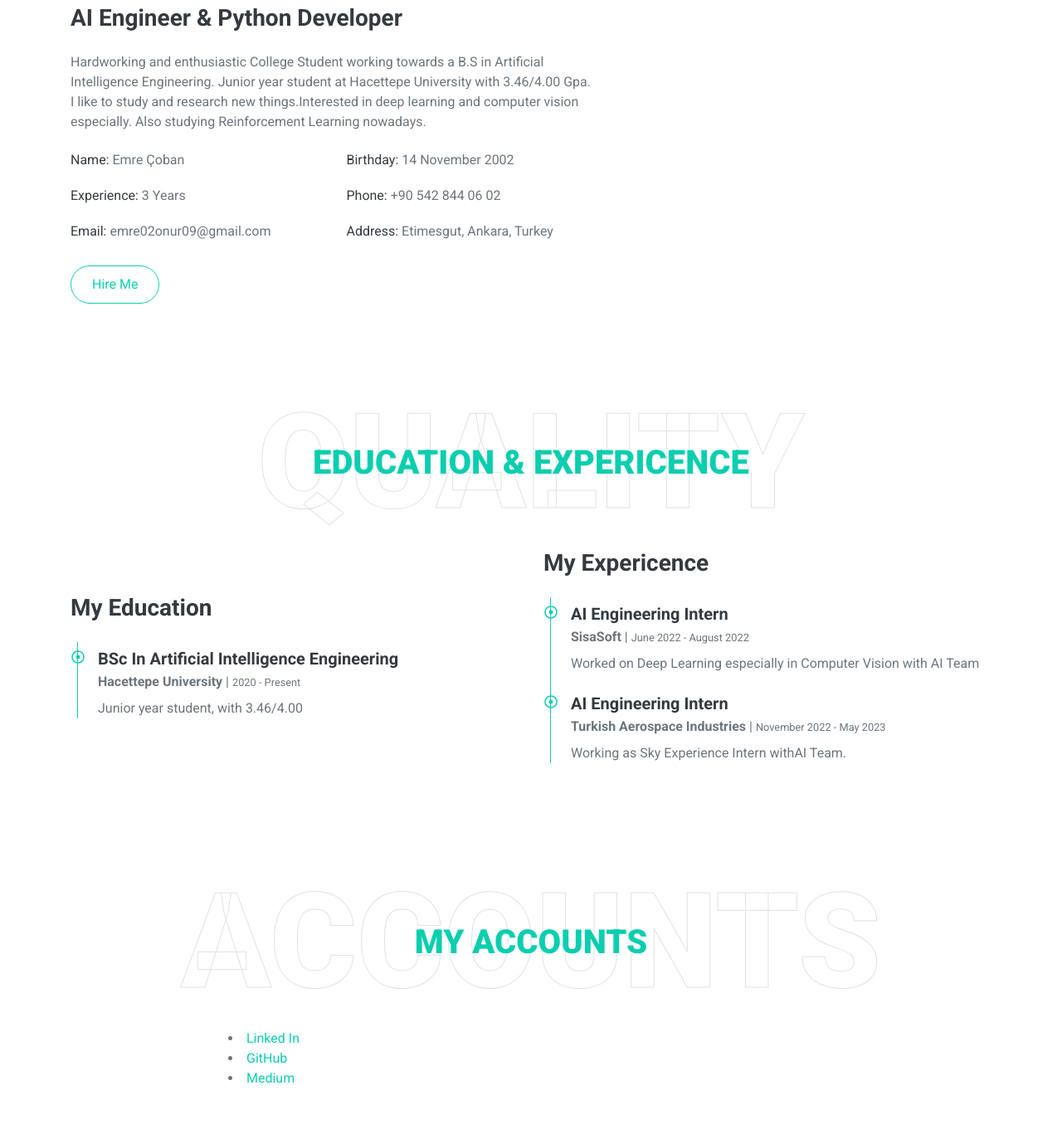
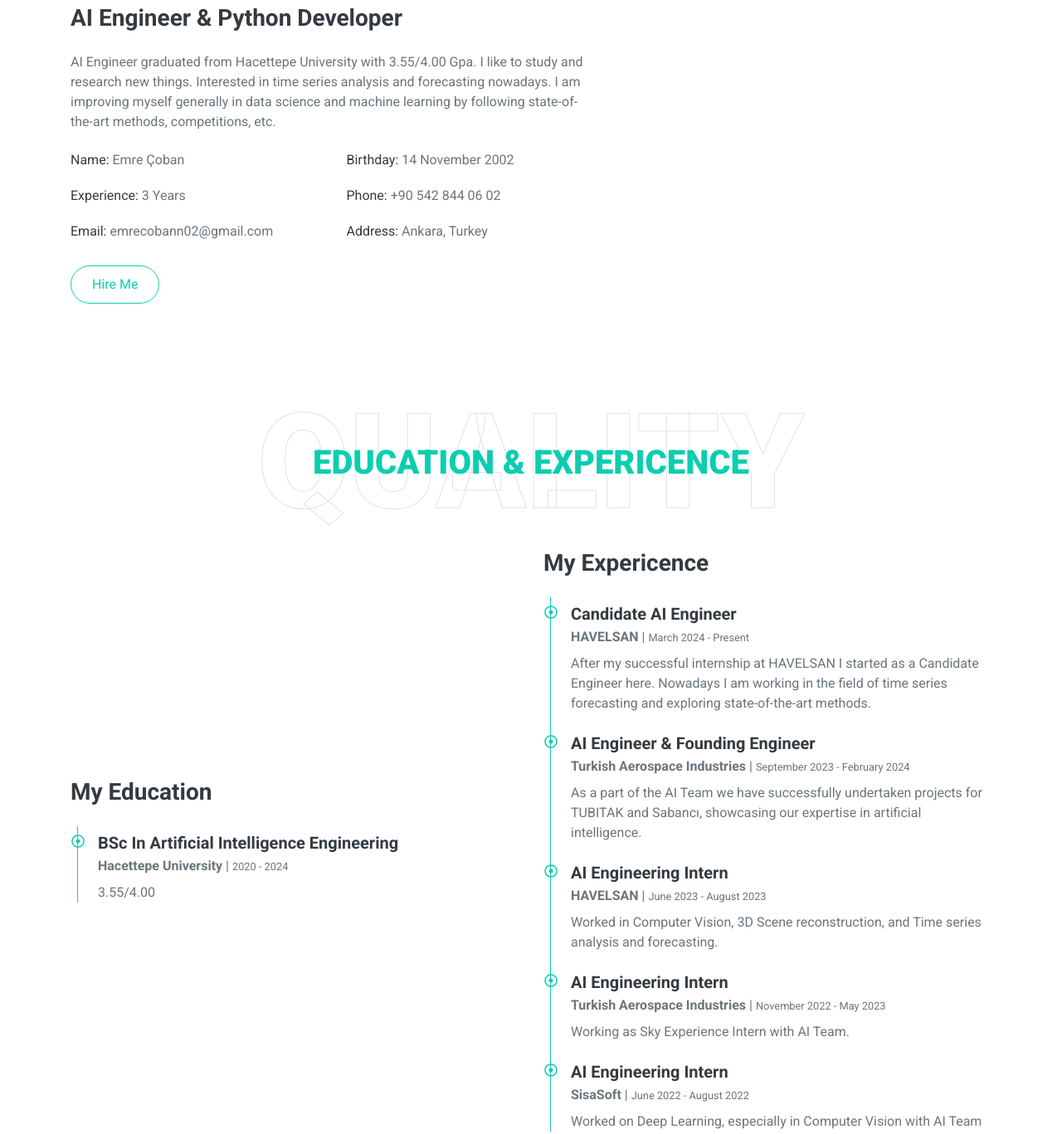
Before and after one commit to emrecobann/emrecobann.github.io, a plain HTML site: page index.html in a window 1280 px wide. Shown: the part 1091-2458 px from the top of the page at 83% size. Drawn offline with nearby package versions, Linux system fonts and the light colour scheme.

Commit message:
Update index.html

```diff
--- a/index.html
+++ b/index.html
@@ -84,19 +84,15 @@
 
                 <div class="col-lg-7">
                     <h3 class="mb-4">AI Engineer & Python Developer</h3>
-                    <p>Hardworking and enthusiastic College Student working
-towards a B.S in Artificial Intelligence Engineering. Junior
-year student at Hacettepe University with 3.46/4.00 Gpa. I
-like to study and research new things.Interested in deep
-learning and computer vision especially. Also studying
-Reinforcement Learning nowadays.</p>
+                    <p> AI Engineer graduated from Hacettepe University with 3.55/4.00 Gpa.
+                        I like to study and research new things. Interested in time series analysis and forecasting nowadays. I am improving myself generally in data science and machine learning by following state-of-the-art methods, competitions, etc.</p>
                     <div class="row mb-3">
                         <div class="col-sm-6 py-2"><h6>Name: <span class="text-secondary">Emre Çoban</span></h6></div>
                         <div class="col-sm-6 py-2"><h6>Birthday: <span class="text-secondary">14 November 2002</span></h6></div>
                         <div class="col-sm-6 py-2"><h6>Experience: <span class="text-secondary">3 Years</span></h6></div>
                         <div class="col-sm-6 py-2"><h6>Phone: <span class="text-secondary">+90 542 844 06 02 </span></h6></div>
-                        <div class="col-sm-6 py-2"><h6>Email: <span class="text-secondary">emre02onur09@gmail.com</span></h6></div>
-                        <div class="col-sm-6 py-2"><h6>Address: <span class="text-secondary">Etimesgut, Ankara, Turkey</span></h6></div>
+                        <div class="col-sm-6 py-2"><h6>Email: <span class="text-secondary">emrecobann02@gmail.com</span></h6></div>
+                        <div class="col-sm-6 py-2"><h6>Address: <span class="text-secondary"> Ankara, Turkey</span></h6></div>
                     </div>
                     <a href="https://www.linkedin.com/in/emre-çoban-73b3851ba/" target="_blank" class="btn btn-outline-primary mr-4">Hire Me</a>
 
@@ -121,8 +117,8 @@ Reinforcement Learning nowadays.</p>
                         <div class="position-relative mb-4">
                             <i class="far fa-dot-circle text-primary position-absolute" style="top: 2px; left: -32px;"></i>
                             <h5 class="font-weight-bold mb-1">BSc In Artificial Intelligence Engineering</h5>
-                            <p class="mb-2"><strong>Hacettepe University</strong> | <small>2020 - Present</small></p>
-                            <p>Junior year student, with 3.46/4.00</p>
+                            <p class="mb-2"><strong>Hacettepe University</strong> | <small>2020 - 2024</small></p>
+                            <p>3.55/4.00</p>
                         </div>
 
 
@@ -131,18 +127,41 @@ Reinforcement Learning nowadays.</p>
                 <div class="col-lg-6">
                     <h3 class="mb-4">My Expericence</h3>
                     <div class="border-left border-primary pt-2 pl-4 ml-2">
+
+                        <div class="position-relative mb-4">
+                            <i class="far fa-dot-circle text-primary position-absolute" style="top: 2px; left: -32px;"></i>
+                            <h5 class="font-weight-bold mb-1">Candidate AI Engineer</h5>
+                            <p class="mb-2"><strong>HAVELSAN</strong> | <small>March 2024 - Present</small></p>
+                            <p>After my successful internship at HAVELSAN I started as a Candidate Engineer here. Nowadays I  am working in the field of time series forecasting and exploring state-of-the-art methods. </p>
+                        </div>
+
+                        <div class="position-relative mb-4">
+                            <i class="far fa-dot-circle text-primary position-absolute" style="top: 2px; left: -32px;"></i>
+                            <h5 class="font-weight-bold mb-1">AI Engineer & Founding Engineer</h5>
+                            <p class="mb-2"><strong>Turkish Aerospace Industries</strong> | <small>September 2023 - February 2024</small></p>
+                            <p>As a part of the AI Team we have successfully undertaken projects for TUBITAK and Sabancı, showcasing our expertise in artificial intelligence.</p>
+                        </div>
+
+                        <div class="position-relative mb-4">
+                            <i class="far fa-dot-circle text-primary position-absolute" style="top: 2px; left: -32px;"></i>
+                            <h5 class="font-weight-bold mb-1">AI Engineering Intern</h5>
+                            <p class="mb-2"><strong>HAVELSAN</strong> | <small>June 2023 - August 2023</small></p>
+                            <p>Worked in Computer Vision, 3D Scene reconstruction, and Time series analysis and forecasting. </p>
+                        </div>
+
+                        <div class="position-relative mb-4">
+                            <i class="far fa-dot-circle text-primary position-absolute" style="top: 2px; left: -32px;"></i>
+                            <h5 class="font-weight-bold mb-1">AI Engineering Intern</h5>
+                            <p class="mb-2"><strong>Turkish Aerospace Industries</strong> | <small>November 2022 - May 2023</small></p>
+                            <p>Working as Sky Experience Intern with AI Team. </p>
+                        </div>
                         <div class="position-relative mb-4">
                             <i class="far fa-dot-circle text-primary position-absolute" style="top: 2px; left: -32px;"></i>
                             <h5 class="font-weight-bold mb-1">AI Engineering Intern</h5>
                             <p class="mb-2"><strong>SisaSoft</strong> | <small>June 2022 - August 2022</small></p>
-                            <p>Worked on Deep Learning especially in Computer Vision with AI Team</p>
+                            <p>Worked on Deep Learning, especially in Computer Vision with AI Team</p>
                         </div>
-                        <div class="position-relative mb-4">
-                            <i class="far fa-dot-circle text-primary position-absolute" style="top: 2px; left: -32px;"></i>
-                            <h5 class="font-weight-bold mb-1">AI Engineering Intern</h5>
-                            <p class="mb-2"><strong>Turkish Aerospace Industries</strong> | <small>November 2022 - May 2023</small></p>
-                            <p>Working as Sky Experience Intern withAI Team. </p>
-                        </div>
+
 
                     </div>
                 </div>
```
